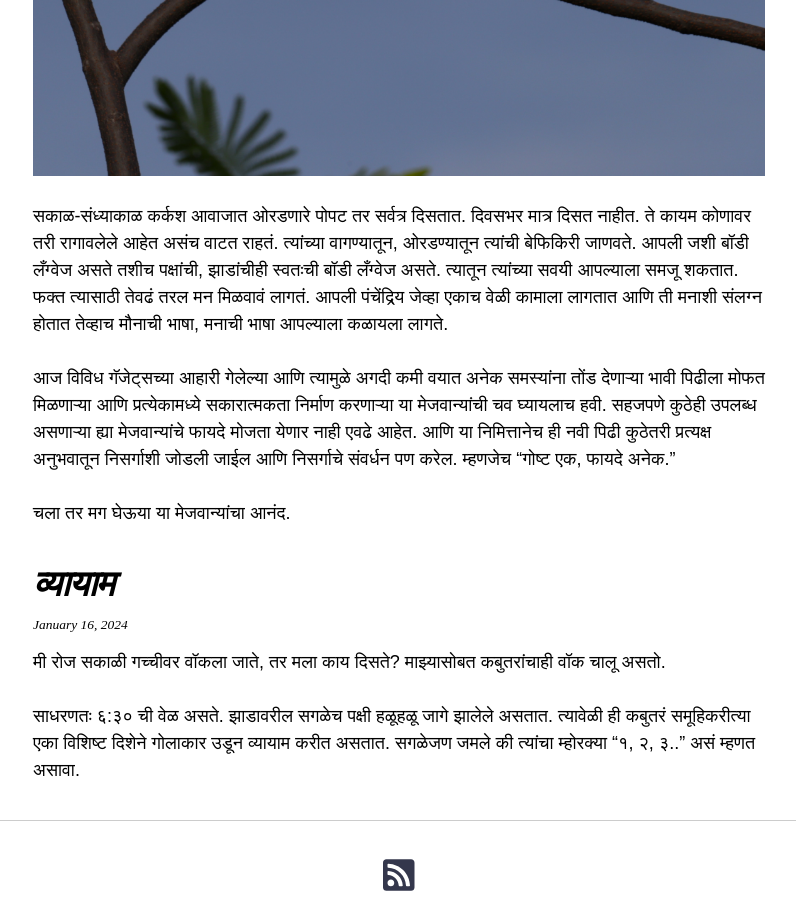
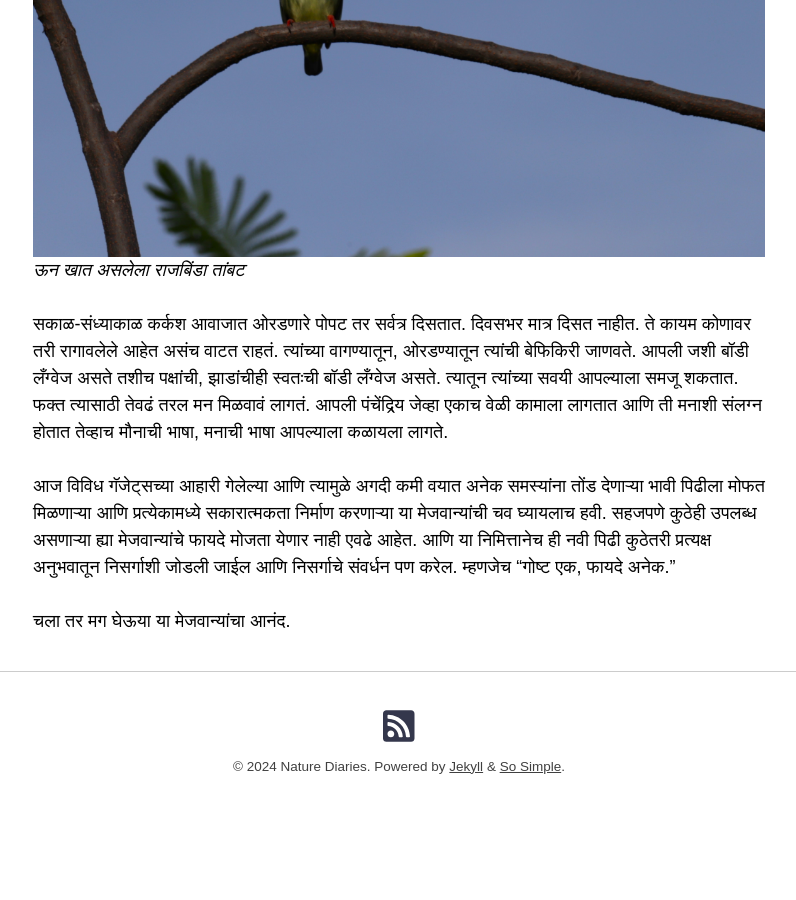
Before and after one commit to deepalichaware/deepalichaware.github.io, a Jekyll site: the page built from index.html, in a window 1280 px wide and 900 px high, scrolled down 4492 px. Shown: the whole window, without its empty margins (241-1037 px from the left). Built offline with Jekyll 4.4.1, drawn with Linux system fonts in a browser that asks for light colours; nearby versions of some CDN libraries; the list of posts is cut into pages by our own code; after the commit the page ends 5341 px from its top, so only the background shows below that; some of the changed text lies outside the part shown.

```diff
--- a/_posts/2024-01-16-vyayam.md
+++ /dev/null
@@ -1,13 +0,0 @@
----
-title: "व्यायाम"
-excerpt_separator: "<!--more-->"
-categories:
-  - Post Formats
-tags:
-  - Post Formats
-  - readability
-  - standard
----
-मी रोज सकाळी गच्चीवर वॉकला जाते, तर मला काय दिसते? माझ्यासोबत कबुतरांचाही वॉक चालू असतो.
-
-साधरणतः ६:३० ची वेळ असते. झाडावरील सगळेच पक्षी हळूहळू जागे झालेले असतात. त्यावेळी ही कबुतरं समूहिकरीत्या एका विशिष्ट दिशेने गोलाकार उडून व्यायाम करीत असतात. सगळेजण जमले की त्यांचा म्होरक्या "१, २, ३.." असं म्हणत असावा.
--- a/_posts/2024-06-07-mejwani.md
+++ b/_posts/2024-06-07-mejwani.md
@@ -40,10 +42,12 @@ tags:
 मध्येच दयाळ पक्षाने वाजवलेली मधुर शीळ ऐकू येते. अंगावरील पांढरा पट्टा मिरवत फिरणारं त्याचं ते लगेच डोळ्यात भरणारं मोहक रूप, दुसरीकडे कोकिळेला इम्प्रेस करण्यासाठी गात असलेला कोकीळ, पण कोकिळा मात्र घाबरून झाडांच्या पानांमध्ये लपलेली असते.
 
 ![robin](/assets/images/mejwani/robin.JPG)
+*पांढरा पट्टेवाला दयाळ*
 
 तांबट मात्र स्वतःच्या रूपाचा गर्व असल्यागत ताठ मानेने ऊन खात फांदीवर बसलेला असतो. पांढरे शुभ्र बगळे स्वतःच शरीर ताठ ओढून उंचावरून व्ही आकारात समूहाने उडत जातात. मैना स्वतःच्या डोक्यावरचा तुरा उडवत हवा खात स्वतःचीच स्वच्छता करत बसलेली असते. बुलबुलांची, चिमण्यांची तर उजाडल्यापासूनच लगबग सुरू असते. त्यांना कुठेच जायचे नसते. दिवसभर तिथल्या तिथे झाडावर, अंगणात उड्या मारत दाणे टिपत ते फिरत असतात. पण लगबग मात्र भारी!! तर आपले बी ईटर शेपटी मागील काडी सांभाळत इलेक्ट्रिक तारांवर खेळत असतात. त्यांचा तो हिरवा मोरपंखी रंग मन-मोहून घेतो. कधी कधी जोरजोरात कूप कूप आवाज करत भारद्वाज स्वतःच्या दर्शनाला बोलवतो. असं म्हणतात की भारद्वाजाचं दर्शन झालं म्हणजे दिवस चांगला जाणार आणि भारद्वाज दिसला की खोट्या का असेना पण या कल्पनेमुळे दिवस चांगला जातोही.
 
 ![Nutcracker](/assets/images/mejwani/nutcracker.JPG)
+*ऊन खात असलेला राजबिंडा तांबट*
 
 सकाळ-संध्याकाळ कर्कश आवाजात ओरडणारे पोपट तर सर्वत्र दिसतात. दिवसभर मात्र दिसत नाहीत. ते कायम कोणावर तरी रागावलेले आहेत असंच वाटत राहतं. त्यांच्या वागण्यातून, ओरडण्यातून त्यांची बेफिकिरी जाणवते. आपली जशी बॉडी लँग्वेज असते तशीच पक्षांची, झाडांचीही स्वतःची बॉडी लँग्वेज असते. त्यातून त्यांच्या सवयी आपल्याला समजू शकतात. फक्त त्यासाठी तेवढं तरल मन मिळवावं लागतं. आपली पंचेंद्रिय जेव्हा एकाच वेळी कामाला लागतात आणि ती मनाशी संलग्न होतात तेव्हाच मौनाची भाषा, मनाची भाषा आपल्याला कळायला लागते.
 
```
Also changed, not shown: other parts of _posts/2024-06-07-mejwani.md (+2 -0 lines), assets/images/mejwani/bee_on_marigold.jpg (deleted), assets/images/mejwani/colour_leaf.jpg (deleted), assets/images/mejwani/moth_orange_flower.jpg (deleted), assets/images/mejwani/nutcracker.JPG.
